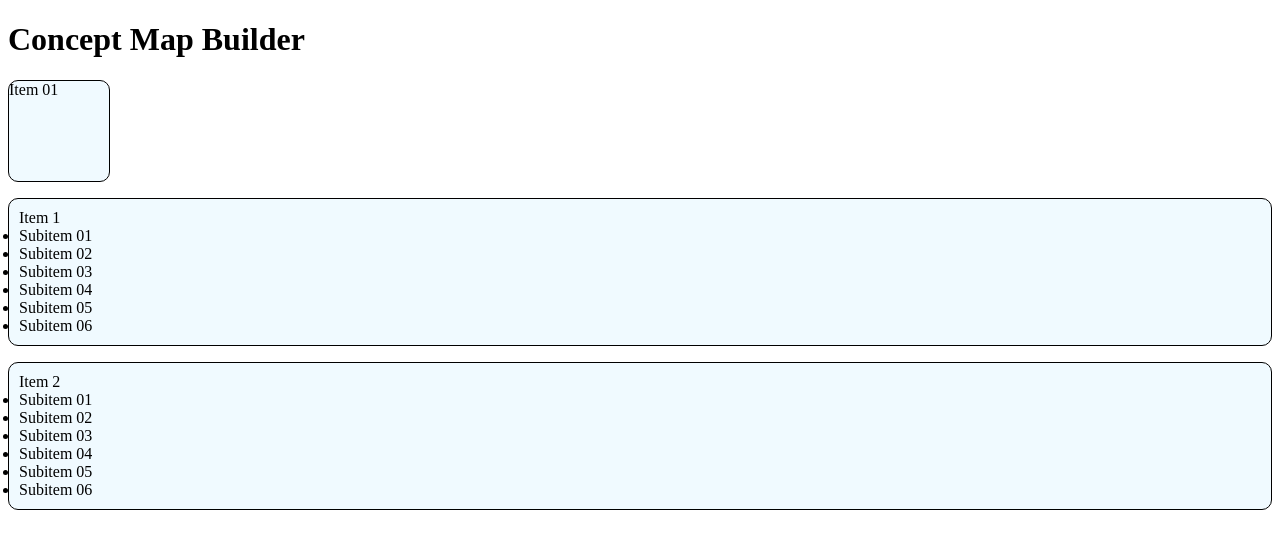
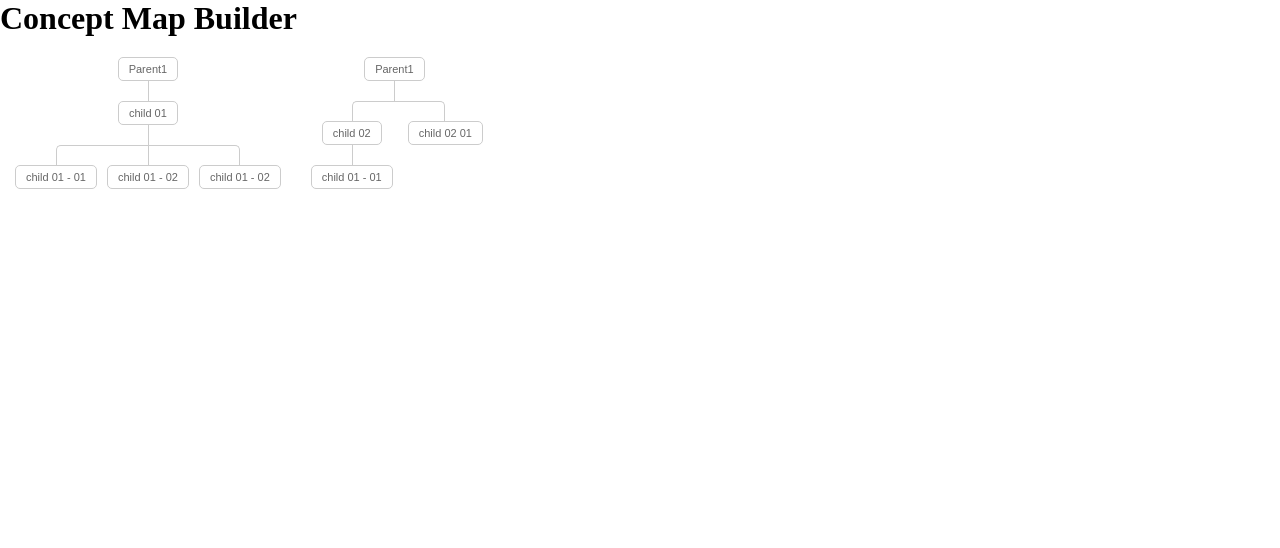
Before and after one commit to leopalmeiro/concept_map_builder, a plain HTML site: page index.html in a window 1280 px wide. Drawn offline with Linux system fonts and the light colour scheme; a web font is replaced by a local one.

Commit message:
last ajusts

```diff
--- a/index.html
+++ b/index.html
@@ -1,6 +1,7 @@
 <!DOCTYPE html>
 <html>
-    <head>
+
+<head>
         <meta charset="UTF-8">
         <title>Concept Map Builder</title>
         <!--Definition of css-->
@@ -8,28 +9,48 @@
         <!--fonts declaration-->
         <link href="https://fonts.googleapis.com/css?family=Baloo+Bhai&display=swap" rel="stylesheet">
 
-    </head>
-    <body>
+</head>
+<body>
         <h1>Concept Map Builder</h1>
-        <div class="div_item"><label>Item 01</label>
+        <!--configure the tree-->
+        <div class="tree">
+                <!-- creating main element-->
+                <ul>
+                        <!-- creating parent element-->
+                        <li><a href="#">Parent1</a>
+                                <ul>
+                                        <!-- creating child element-->
+                                        <li><a href="#">child 01</a>
+                                                <ul>
+                                                        <!-- creating child of child element-->
+                                                        <li><a href="#">child 01 - 01</a></li>
+                                                        <li><a href="#">child 01 - 02</a></li>
+                                                        <li><a href="#">child 01 - 02</a></li>
+                                                </ul>
+                                        </li>
+                                        <!--<li><a href="#">child 01 01</a>-->
+                                </ul>
+                        </li>
 
+                </ul>
         </div>
-        <ul>Item 1
-            <li>Subitem 01</li>
-            <li>Subitem 02</li>
-            <li>Subitem 03</li>
-            <li>Subitem 04</li>
-            <li>Subitem 05</li>
-            <li>Subitem 06</li>
+        <div class="tree">
+                        <!-- creating main element-->
+                        <ul>
+                                <!-- creating parent element-->
+                                <li><a href="#">Parent1</a>
+                                        <ul>
+                                                <!-- creating child element-->
+                                                <li><a href="#">child 02</a>
+                                                        <ul>
+                                                                <!-- creating child of child element-->
+                                                                <li><a href="#">child 01 - 01</a>
+                                                        </ul>
+                                                <li><a href="#">child 02 01 </a>
+                                        </ul>
+                                </li>
 
-        </ul>
-        <ul>Item 2
-            <li>Subitem 01</li>
-            <li>Subitem 02</li>
-            <li>Subitem 03</li>
-            <li>Subitem 04</li>
-            <li>Subitem 05</li>
-            <li>Subitem 06</li>
-        </ul>
-    </body>
+                        </ul>
+                </div>
+
 </html>
--- a/style.css
+++ b/style.css
@@ -1,29 +1,106 @@
-h1 {
-    font-family: Baloo Bhai;
+/*Now the CSS*/
+* {margin: 0; padding: 0;}
+
+.tree{
+	float: left;
 }
-ul{
-    /* Config of border*/
-    border-radius: 10px;
-    border-color: black;
-    border-width: 1px;
-    border-style: solid;
-    /* config background */
-    background-color: #F0FAFF;
-    /*Config fonts*/
-    /*config size*/
-    padding: 10px 20px 10px 10px;
+.tree ul {
+	padding-top: 20px; position: relative;
 
+	transition: all 0.5s;
+	-webkit-transition: all 0.5s;
+	-moz-transition: all 0.5s;
+}
 
+.tree li {
+	float: left; text-align: center;
+	list-style-type: none;
+	position: relative;
+	padding: 20px 5px 0 5px;
+
+	transition: all 0.5s;
+	-webkit-transition: all 0.5s;
+	-moz-transition: all 0.5s;
 }
-.div_item{
-    /*config size*/
-    width: 100px;
-    height: 100px;
-    /* Config of border*/
-    border-radius: 10px;
-    border-color: black;
-    border-width: 1px;
-    border-style: solid;
-    /* config background */
-    background-color: #F0FAFF;
+
+/*We will use ::before and ::after to draw the connectors*/
+
+.tree li::before, .tree li::after{
+	content: '';
+	position: absolute; top: 0; right: 50%;
+	border-top: 1px solid #ccc;
+	width: 50%; height: 20px;
 }
+.tree li::after{
+	right: auto; left: 50%;
+	border-left: 1px solid #ccc;
+}
+
+/*We need to remove left-right connectors from elements without
+any siblings*/
+.tree li:only-child::after, .tree li:only-child::before {
+	display: none;
+}
+
+/*Remove space from the top of single children*/
+.tree li:only-child{ padding-top: 0;}
+
+/*Remove left connector from first child and
+right connector from last child*/
+.tree li:first-child::before, .tree li:last-child::after{
+	border: 0 none;
+}
+/*Adding back the vertical connector to the last nodes*/
+.tree li:last-child::before{
+	border-right: 1px solid #ccc;
+	border-radius: 0 5px 0 0;
+	-webkit-border-radius: 0 5px 0 0;
+	-moz-border-radius: 0 5px 0 0;
+}
+.tree li:first-child::after{
+	border-radius: 5px 0 0 0;
+	-webkit-border-radius: 5px 0 0 0;
+	-moz-border-radius: 5px 0 0 0;
+}
+
+/*Time to add downward connectors from parents*/
+.tree ul ul::before{
+	content: '';
+	position: absolute; top: 0; left: 50%;
+	border-left: 1px solid #ccc;
+	width: 0; height: 20px;
+}
+
+.tree li a{
+	border: 1px solid #ccc;
+	padding: 5px 10px;
+	text-decoration: none;
+	color: #666;
+	font-family: arial, verdana, tahoma;
+	font-size: 11px;
+	display: inline-block;
+
+	border-radius: 5px;
+	-webkit-border-radius: 5px;
+	-moz-border-radius: 5px;
+
+	transition: all 0.5s;
+	-webkit-transition: all 0.5s;
+	-moz-transition: all 0.5s;
+}
+
+/*Time for some hover effects*/
+/*We will apply the hover effect the the lineage of the element also*/
+.tree li a:hover, .tree li a:hover+ul li a {
+	background: #c8e4f8; color: #000; border: 1px solid #94a0b4;
+}
+/*Connector styles on hover*/
+.tree li a:hover+ul li::after,
+.tree li a:hover+ul li::before,
+.tree li a:hover+ul::before,
+.tree li a:hover+ul ul::before{
+	border-color:  #94a0b4;
+}
+
+/*Thats all. I hope you enjoyed it.
+Thanks :)*/
```
